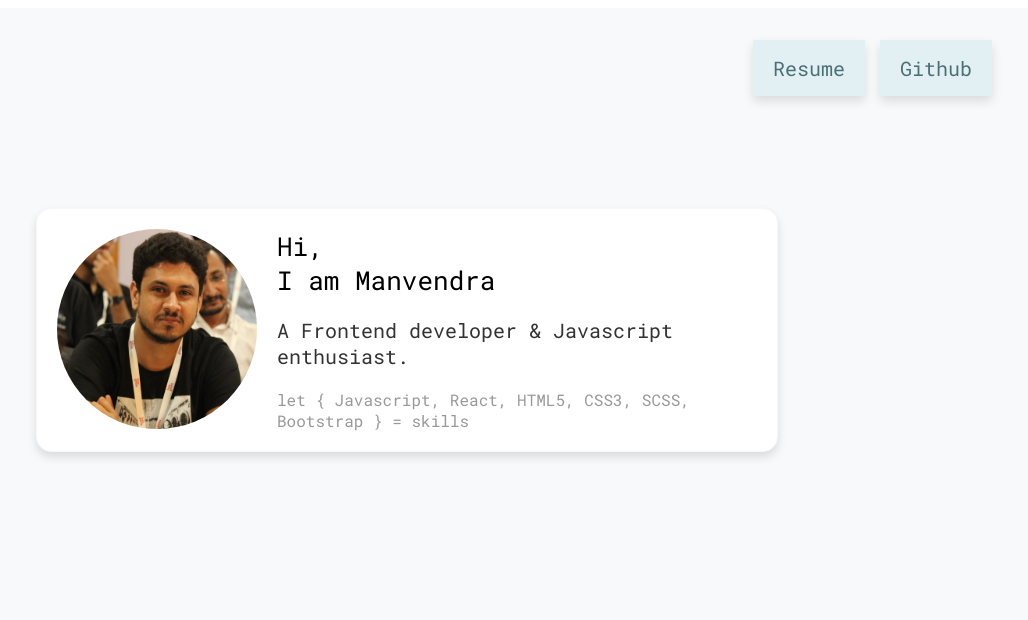
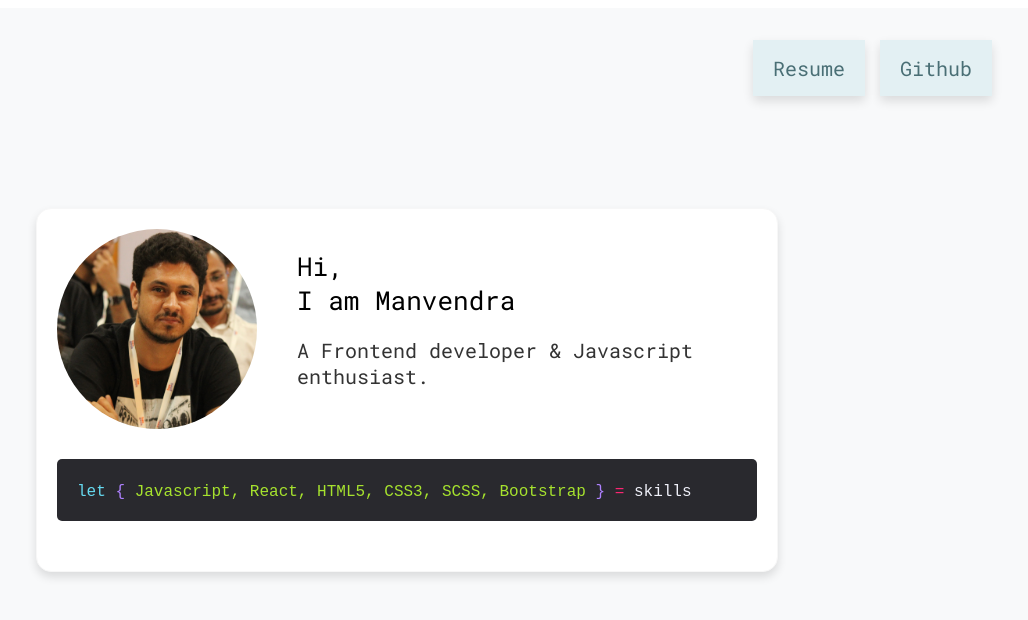
Before and after one commit to manvendra22/portfolio-old, a plain HTML site: page index.html in a window 1280 px wide. Shown: the whole page, without its empty margins (233-1261 px from the left). Drawn offline with Linux system fonts and the light colour scheme.

Commit message:
Skills section added

```diff
--- a/index.html
+++ b/index.html
@@ -20,15 +20,30 @@
         </div>
         <div class="content">
             <div class="greeting card">
+                <div class="d-flex">
                     <div class="image">
                         <img src="portfolio.jpg" alt="Avatar" class="avatar">
                     </div>
                     <div class="text">
                         <div class="main">Hi,<br /> I am Manvendra</div>
                         <div class="sub">A Frontend developer & Javascript enthusiast.</div>
+                    </div>
+                </div>
                 <div class="skill">
-                        let { Javascript, React, HTML5, CSS3, SCSS, Bootstrap } = skills
-                    </div>
+                    <code><span class="code-3">let</span>
+                        <span class="code-4">{</span>
+                        <span class="code-1">
+                            Javascript,
+                            React,
+                            HTML5,
+                            CSS3,
+                            SCSS,
+                            Bootstrap
+                        </span>
+                        <span class="code-4">}</span>
+                        <span class="code-2">=</span>
+                        skills
+                    </code>
                 </div>
             </div>
         </div>
--- a/style.css
+++ b/style.css
@@ -9,11 +9,15 @@
 }
 
 .greeting {
-    display: flex;
+    /* display: flex; */
     min-height: 200px;
     width: 700px;
     padding: 20px;
     text-align: left;
+}
+
+.d-flex {
+    display: flex;
 }
 
 .card {
@@ -41,8 +45,28 @@
 }
 
 .skill {
+    background: #29292e;
     font-size: 16px;
-    color: rgb(153, 153, 153);
+    color: #eff0f9;
+    margin: 30px 0;
+    padding: 20px;
+    border-radius: 5px;
+}
+
+.code-1 {
+    color: #a6e22e
+}
+
+.code-2 {
+    color: #f92672;
+}
+
+.code-3 {
+    color: #66d9ef
+}
+
+.code-4 {
+    color: #ae81ff
 }
 
 .avatar {
@@ -53,7 +77,8 @@
 }
 
 .text {
-    margin-left: 20px;
+    margin-left: 40px;
+    margin-top: 20px;
 }
 
 .navbar {
```
Lines whose indentation alone changed are shown as unchanged.
